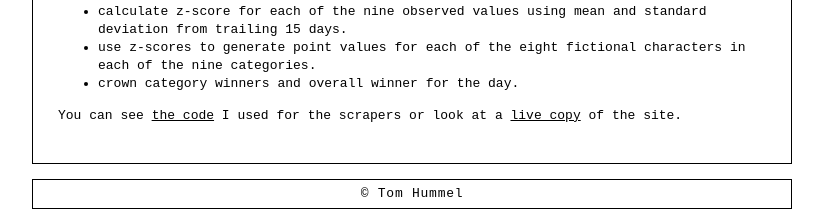
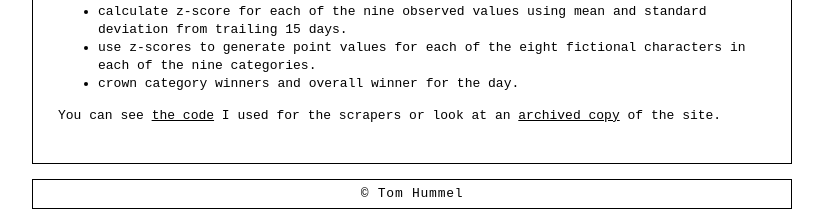
Before and after one commit to tphummel/blog, a Jekyll site: the page built from _posts/2012-01-01-dayscale.md, in a window 1280 px wide. Shown: the part 912-1123 px from the top of the page, without its empty margins (228-1051 px from the left). Built offline with Jekyll 4.4.1, drawn with Linux system fonts in a browser that asks for light colours; Markdown is read by kramdown in place of the engine named in the settings.

Commit message:
change to dayscale copy

```diff
--- a/_posts/2012-01-01-dayscale.md
+++ b/_posts/2012-01-01-dayscale.md
@@ -40,7 +40,7 @@ A typical day of the app (pacific time):
 - use z-scores to generate point values for each of the eight fictional characters in each of the nine categories.
 - crown category winners and overall winner for the day.
 
-You can see [the code][0] I used for the scrapers or look at a [live copy][1] of the site.
+You can see [the code][0] I used for the scrapers or look at an [archived copy][1] of the site.
 
   [0]: https://github.com/tphummel/gaej-scrapers
   [1]: http://metabattle.appspot.com/2011/07/01
```
